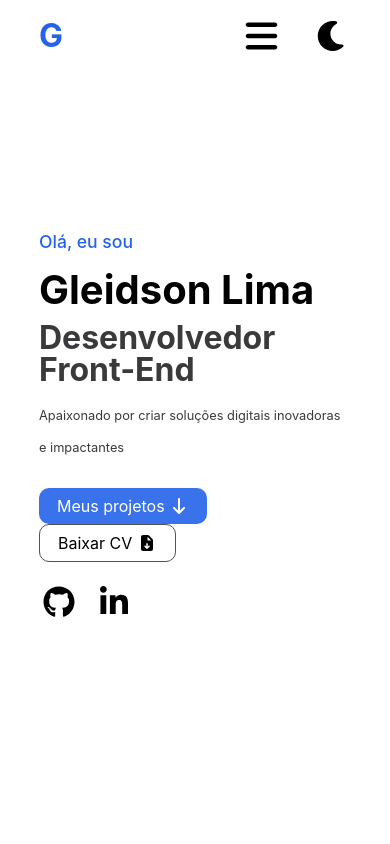
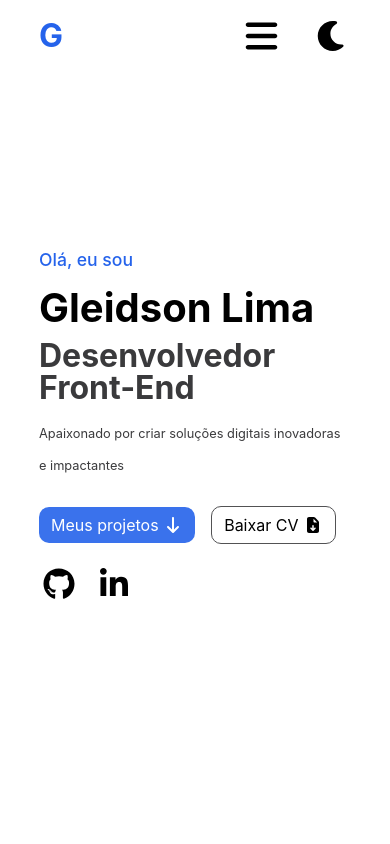
Before and after one commit to Gleidsonj/portfolio, a React (Vite) app: page / in a window 390 px wide. Shown: the top 844 px of the page. Built offline with nearby package versions, Linux system fonts and the light colour scheme.

Commit message:
teste de espaçamento

```diff
--- a/src/components/Introduce.css
+++ b/src/components/Introduce.css
@@ -108,4 +108,8 @@
         font-size: 2rem;
     }
 
+    .link-cv .projetos,
+    .cv {
+        padding: 8px 12px;
+    }
 }
```
